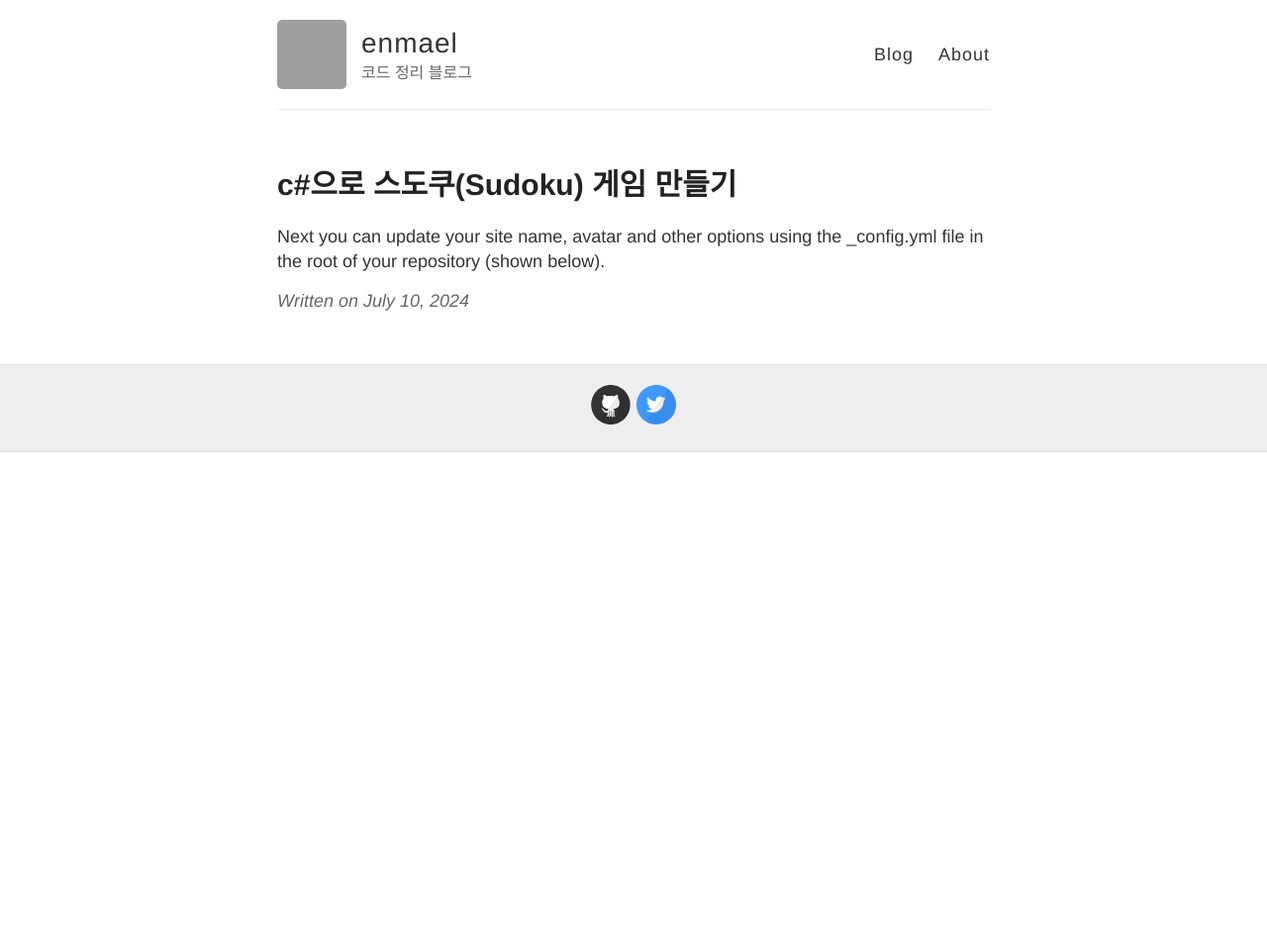
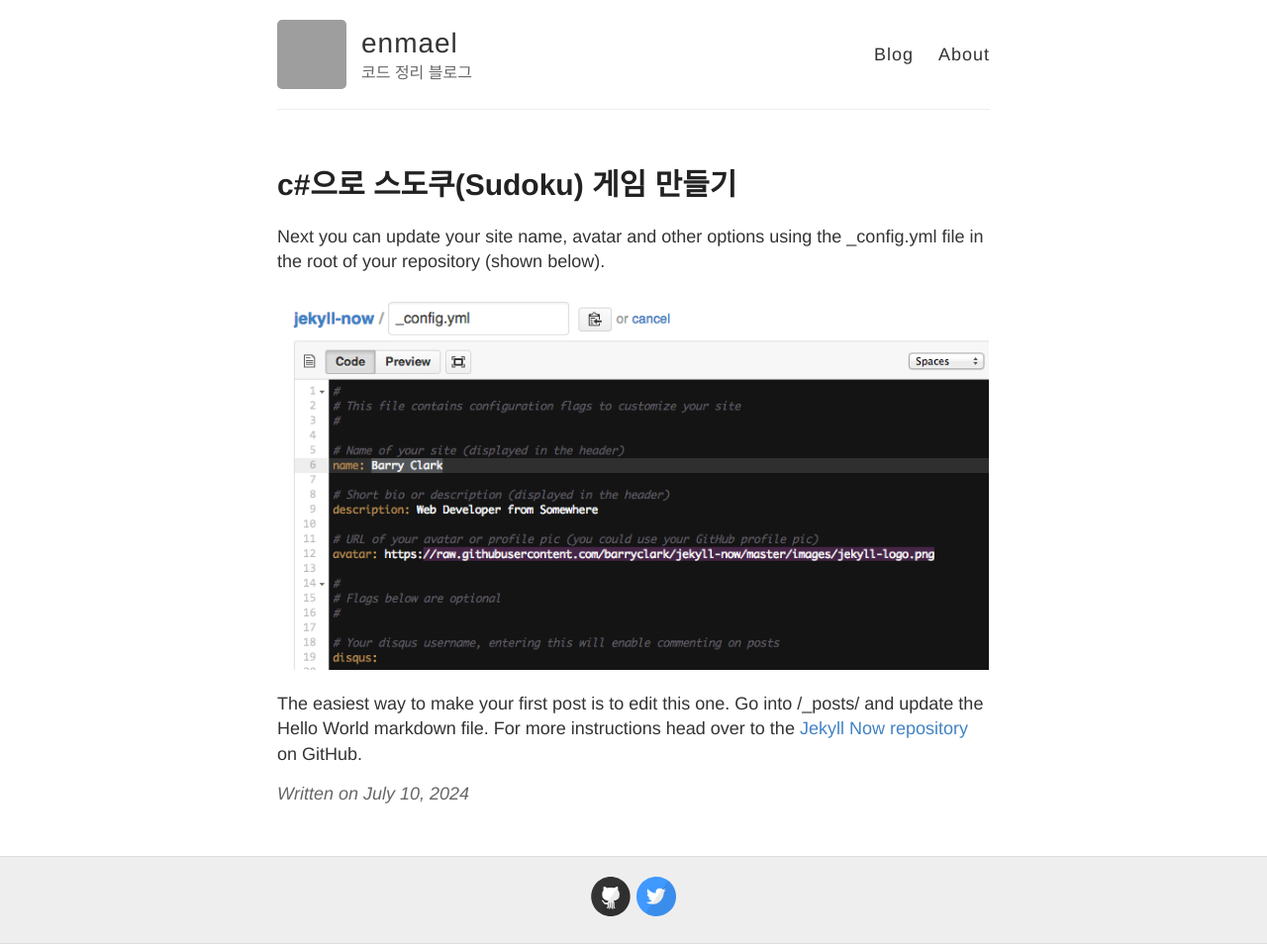
Before and after one commit to enmael/enmael.github.io, a Jekyll site: the page built from _posts/2024-7-10-Hello-World .md, in a window 1280 px wide. Shown: the whole page at 99% size. Built offline with Jekyll 4.4.1, drawn with Linux system fonts in a browser that asks for light colours; comment, search, counter and statistics services are not loaded; before the commit the page ends 900 px from its top, so only the background shows below that; grey boxes are pictures that could not be loaded.

Commit message:
수정
수정

```diff
--- a/_posts/2024-7-10-Hello-World .md
+++ b/_posts/2024-7-10-Hello-World .md
@@ -4,3 +4,7 @@
 ---
 
 Next you can update your site name, avatar and other options using the _config.yml file in the root of your repository (shown below).
+
+![_config.yml]({{ site.baseurl }}/images/config.png)
+
+The easiest way to make your first post is to edit this one. Go into /_posts/ and update the Hello World markdown file. For more instructions head over to the [Jekyll Now repository](https://github.com/barryclark/jekyll-now) on GitHub.
```
Also changed, not shown: images/스크린샷 2024-07-08 오후 9.18.39.png (added), 1 other file.
